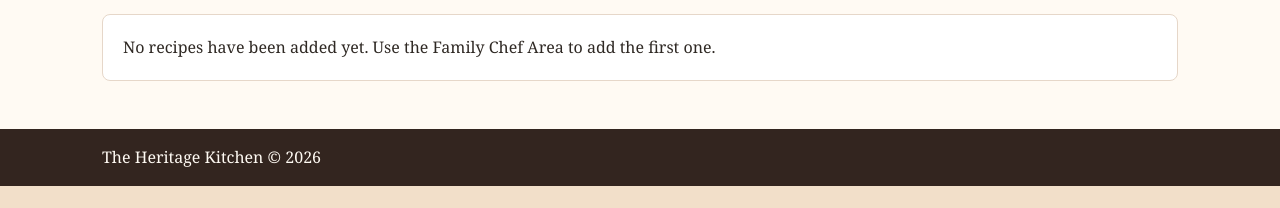
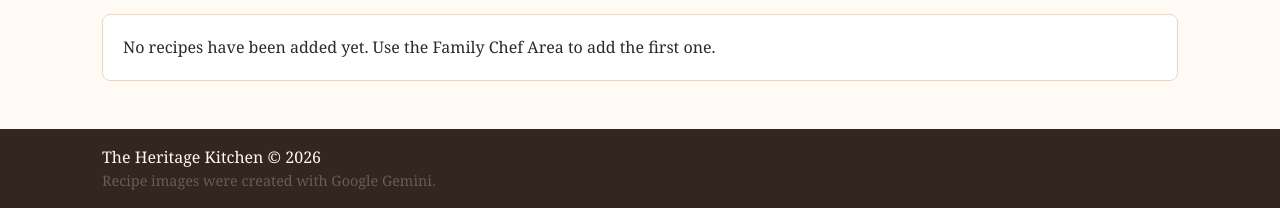
Before and after one commit to mmera21/heritage-kitchen, a PHP site: page /index.php in a window 1280 px wide. Shown: the part 693-901 px from the top of the page. Before the commit the page ends 879 px from the top, so only its background shows below. Run offline with PHP 8.4, Linux system fonts and the light colour scheme; data that the repository does not hold is empty.

Commit message:
Credit Gemini-generated recipe images

```diff
--- a/footer.php
+++ b/footer.php
@@ -1,5 +1,8 @@
     <footer class="site-footer">
-        <div class="container">The Heritage Kitchen &copy; <?php echo date('Y'); ?></div>
+        <div class="container">
+            <p>The Heritage Kitchen &copy; <?php echo date('Y'); ?></p>
+            <p class="image-credit">Recipe images were created with Google Gemini.</p>
+        </div>
     </footer>
     <script src="https://cdn.jsdelivr.net/npm/bootstrap@5.3.8/dist/js/bootstrap.bundle.min.js" integrity="sha384-FKyoEForCGlyvwx9Hj09JcYn3nv7wiPVlz7YYwJrWVcXK/BmnVDxM+D2scQbITxI" crossorigin="anonymous"></script>
 </body>
--- a/style.css
+++ b/style.css
@@ -262,6 +262,9 @@ textarea { min-height: 130px; }
     margin-top: 3rem;
     padding: 1rem 0; }
 
+.site-footer p { margin: 0; }
+.image-credit { margin-top: .25rem; color: #675d56; font-size: .9rem; }
+
 @media (max-width: 1000px) {
     .nav {
         flex-wrap: wrap;
```
Also changed, not shown: README.md.
